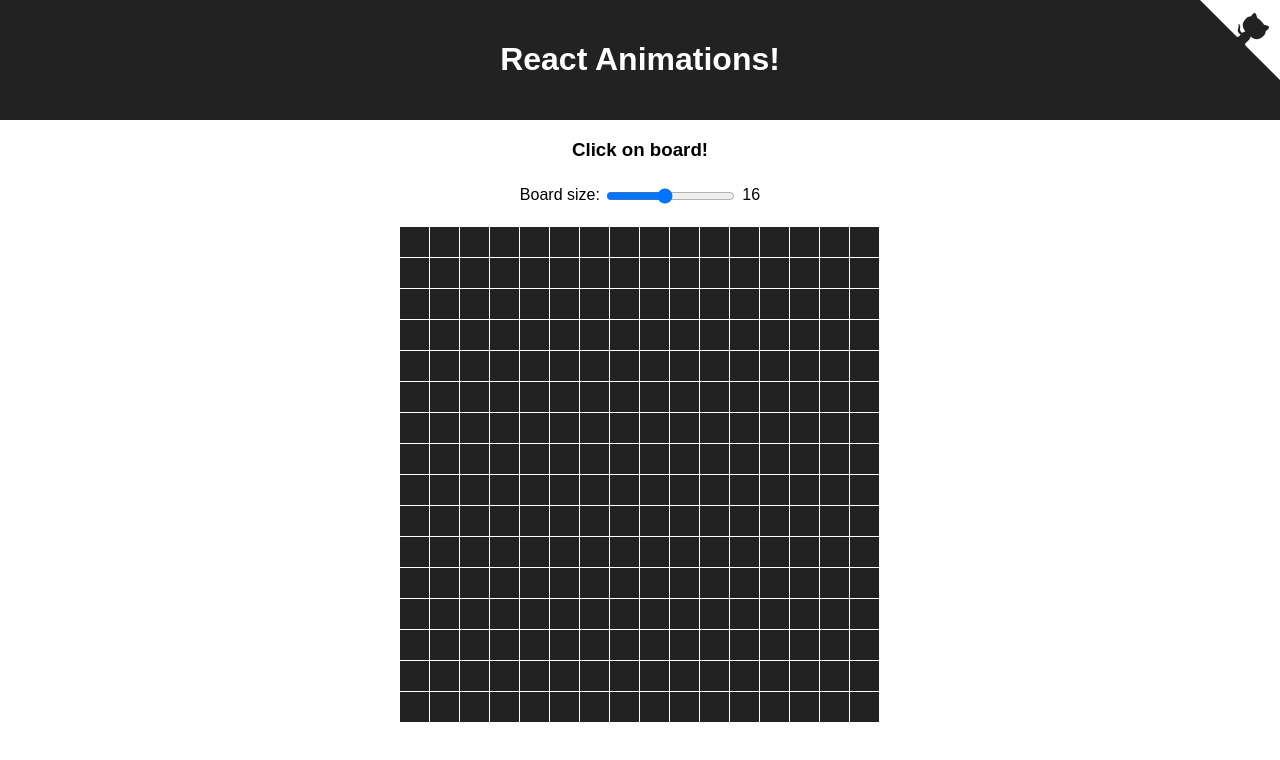
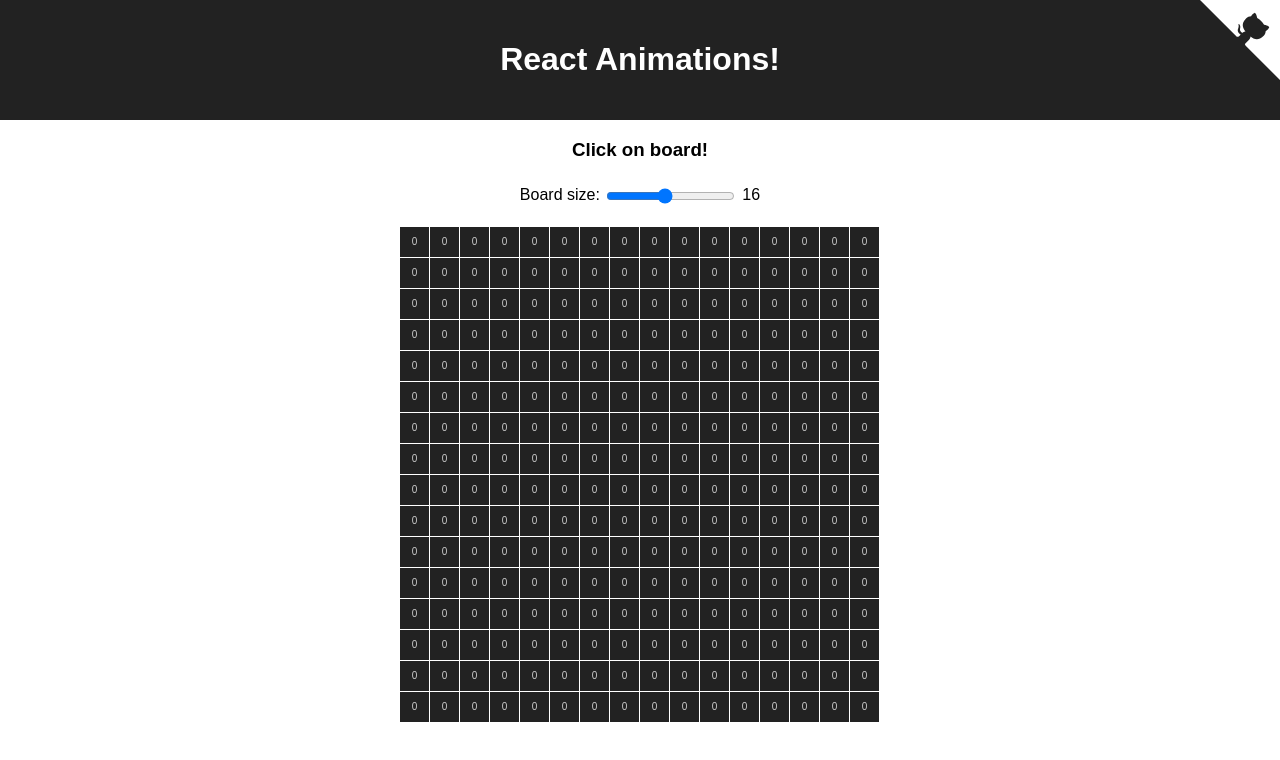
Before and after one commit to bukowskiadam/react-animations, a React (Create React App) app: page / in a window 1280 px wide. Shown: the top 760 px of the page. Built offline with nearby package versions, Linux system fonts and the light colour scheme.

Commit message:
introduce message payload and count distance from clicked tile

```diff
--- a/src/components/Tile.css
+++ b/src/components/Tile.css
@@ -1,17 +1,28 @@
 .Tile {
+    position: relative;
     display: inline-block;
     margin: 0;
     border-right: 1px solid white;
     border-bottom: 1px solid white;
     box-sizing: border-box;
-    transition: background-color 0.5s, transform 0.5s linear;
+    vertical-align: top;
+    font-size: 10px;
+    line-height: 10px;
+}
+
+.Tile div {
+    position: absolute;
+    margin-top: -5px;
+    top: 50%;
+    width: 100%;
 }
 
 .Tile.on {
     background-color: #cccccc;
-    transform: rotateX(180deg) rotateY(180deg);
+    color: #222222;
 }
 
 .Tile.off {
     background-color: #222222;
+    color: #cccccc;
 }
--- a/src/components/Tile.jsx
+++ b/src/components/Tile.jsx
@@ -19,6 +19,7 @@
 
         this.isComponentMounted = false;
         this.state = {
+            data: 0,
             power: false,
         };
         this.props.onMessage(this.onMessage);
@@ -33,21 +34,23 @@
     }
 
     onClick = () => {
-        this.onMessage(this.props.createMessage());
+        this.onMessage(this.props.createMessage(0));
     };
 
     onMessage = (message) => {
         if (this.isComponentMounted) {
             // eslint-disable-next-line consistent-return
             this.setState((prevState) => {
-                if (!this.handledMessages.has(message)) {
-                    this.handledMessages.add(message);
-                    message.received();
+                if (!this.handledMessages.has(message.messageId)) {
+                    this.handledMessages.add(message.messageId);
+                    message.messageId.received();
 
+                    const clonedMessage = message.cloneWithNewPayload(message.payload + 1);
                     // this.props.broadcastMessage(message);
-                    setTimeout(() => this.props.broadcastMessage(message), 0);
+                    setTimeout(() => this.props.broadcastMessage(clonedMessage), 0);
 
                     return {
+                        data: message.payload,
                         power: !prevState.power,
                     };
                 }
@@ -56,17 +59,22 @@
     };
 
     render() {
+        const { data, power } = this.state;
         const { size } = this.props;
 
         return (
             <div
-                className={ `Tile ${this.state.power ? 'on' : 'off'}` }
+                className={ `Tile ${power ? 'on' : 'off'}` }
                 style={ {
                     width: size,
                     paddingBottom: size,
                 } }
                 onClick={ this.onClick }
-            />
+            >
+                <div>
+                    { data }
+                </div>
+            </div>
         );
     }
 }
--- a/src/messaging/Message.js
+++ b/src/messaging/MessageId.js
@@ -1,4 +1,4 @@
-export default class Message {
+export default class MessageId {
     constructor(receiversTotal, onComplete) {
         this.receiversTotal = receiversTotal;
         this.receiversCount = 0;
@@ -12,10 +12,4 @@
             this.onComplete(this);
         }
     };
-
-    isValid = () => this.valid;
-
-    invalidate = () => {
-        this.valid = false;
-    };
 }
--- /dev/null
+++ b/src/messaging/MessageWithPayload.js
@@ -0,0 +1,8 @@
+export default class MessageWithPayload {
+    constructor(messageId, payload) {
+        this.messageId = messageId;
+        this.payload = payload;
+    }
+
+    cloneWithNewPayload = newPayload => new MessageWithPayload(this.messageId, newPayload);
+}
--- a/src/messaging/SquareBoard.js
+++ b/src/messaging/SquareBoard.js
@@ -1,5 +1,6 @@
 import Connection from './Connection';
-import Message from './Message';
+import MessageId from './MessageId';
+import MessageWithPayload from './MessageWithPayload';
 
 export default class SquareBoard {
     constructor(size, onMessageCreated, onMessageCompleted) {
@@ -34,12 +35,13 @@
         if (y - 1 >= 0) this.elements[y - 1][x].connection.sendMessage(message);
     };
 
-    createMessage = () => {
-        const message = new Message(this.size * this.size, this.onMessageCompleted);
+    createMessage = (payload) => {
+        const messageId = new MessageId(this.size * this.size, this.onMessageCompleted);
+        const messageWithPayload = new MessageWithPayload(messageId, payload);
 
-        this.onMessageCreated(message);
+        this.onMessageCreated(messageWithPayload);
 
-        return message;
+        return messageWithPayload;
     };
 
     generate = (componentCreator) => {
```
